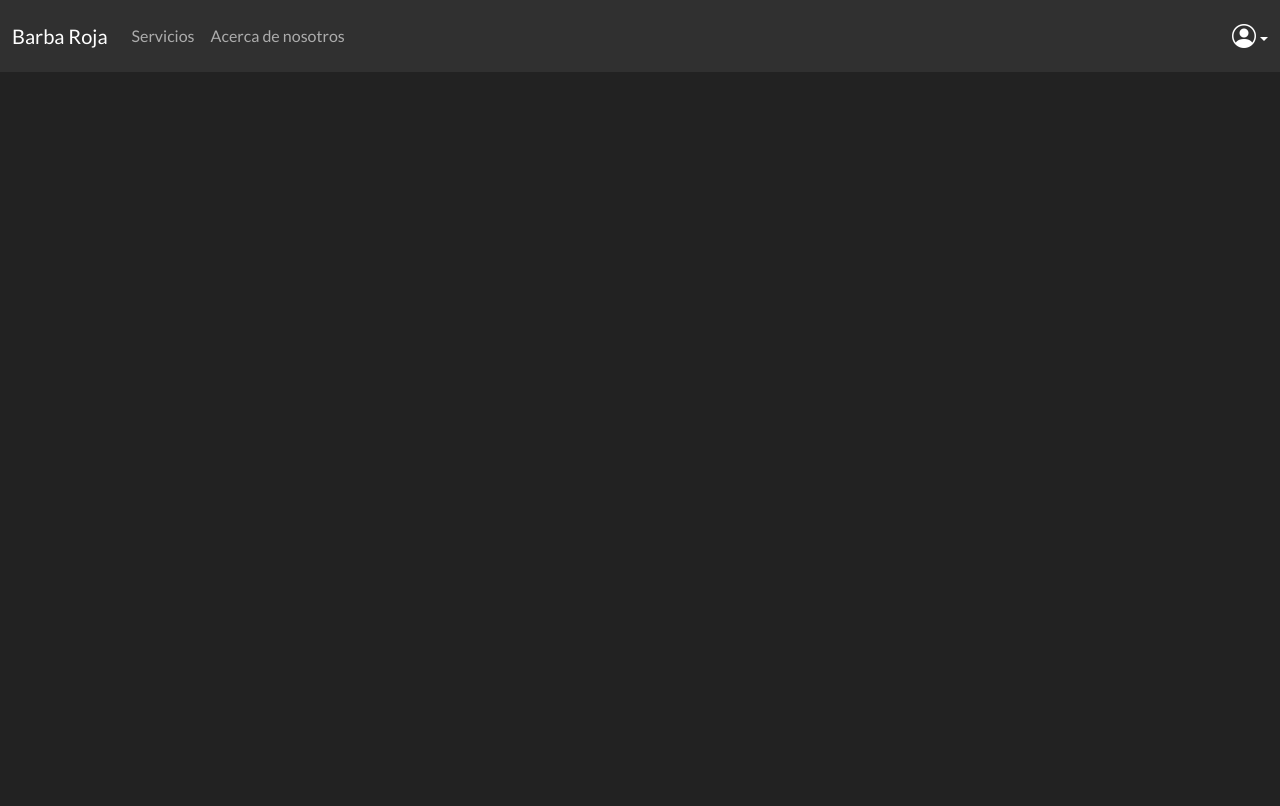
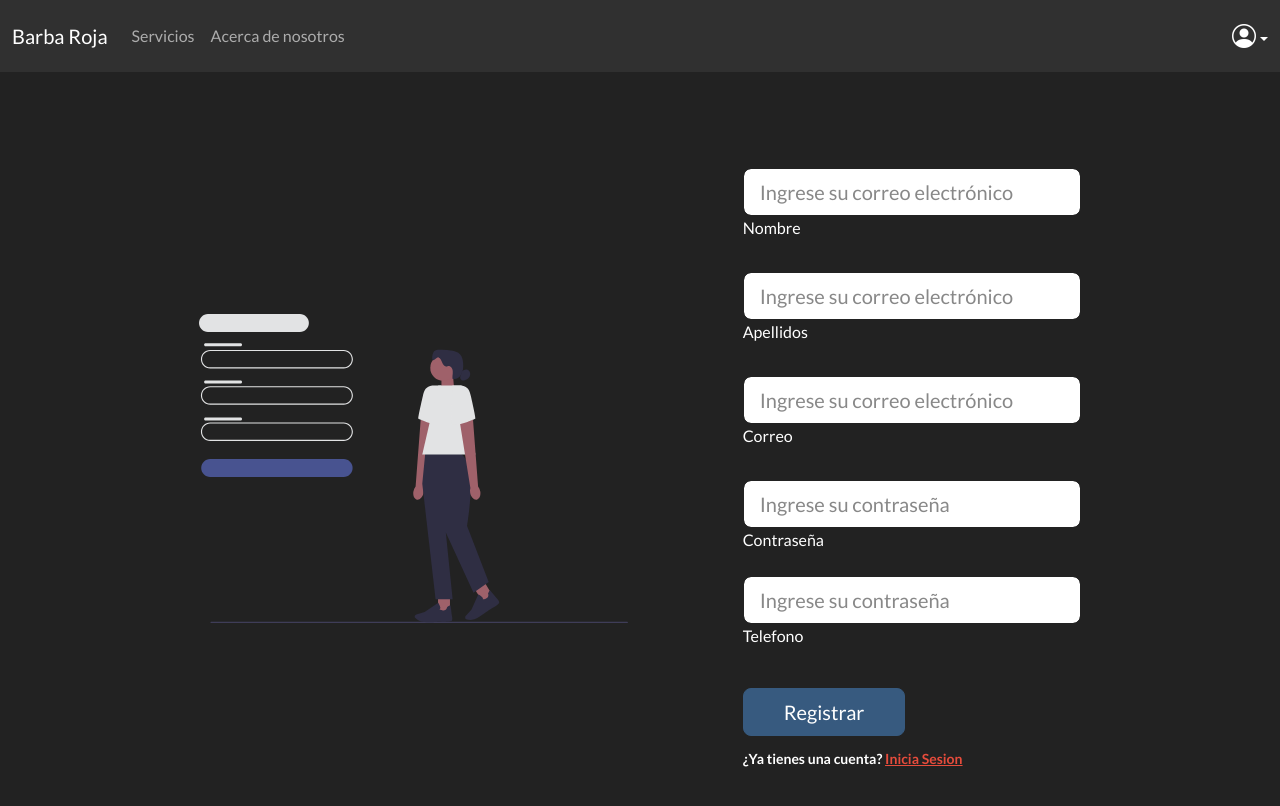
Before and after one commit to GerardoRodr/BarbaRojaAngular, an Angular app: page /register in a window 1280 px wide. Before the commit this address led to /. Shown: the top 806 px of the page. Built offline with nearby package versions, Linux system fonts and the light colour scheme.

Commit message:
Añadida parcialmente funcionalidad Register

```diff
--- a/src/app/app.routes.ts
+++ b/src/app/app.routes.ts
@@ -2,6 +2,7 @@ import { Routes } from '@angular/router';
 import { InicioComponent } from './components/inicio/inicio.component';
 import { ServiciosComponent } from './components/servicios/servicios.component';
 import { LoginComponent } from './components/login/login.component';
+import { RegisterComponent } from './components/register/register.component';
 
 export const routes: Routes = [
     {
@@ -18,5 +19,10 @@ export const routes: Routes = [
         path: 'login',
         title: 'Iniciar Sesion',
         component: LoginComponent
+    },
+    {
+        path: 'register',
+        title: 'Registrarse',
+        component: RegisterComponent
     }
 ];
--- a/src/app/components/partials/navbar/navbar.component.html
+++ b/src/app/components/partials/navbar/navbar.component.html
@@ -26,7 +26,7 @@
                 <a class="dropdown-item" href="#">Cerrar Sesion</a>
               } @else {
                 <a class="dropdown-item" routerLink="login">Iniciar Sesion</a>
-                <a class="dropdown-item" href="#">Registrarse</a>
+                <a class="dropdown-item" href="register">Registrarse</a>
               }
             </div>
         </li>
--- a/src/app/components/register/register.component.html
+++ b/src/app/components/register/register.component.html
@@ -1 +1,64 @@
-<p>register works!</p>
+<style>
+    @media (max-width: 576px) {
+      .img-fluid {
+        width: 100%; /* La imagen se ajustará al 100% del ancho del contenedor */
+        height: auto; /* La altura se ajustará automáticamente según el ancho */
+      }
+
+      .offset-xl-1 {
+        margin-left: 0;
+      }
+    }
+  </style>
+<section class="p-lg-5 m-lg-5 p-sm-3 m-sm-3 p-md-4 m-md-4">
+    <div class="container-fluid h-custom">
+      <div class="row d-flex justify-content-center align-items-center h-100">
+        <div class="col-md-9 col-lg-6 col-xl-5">
+          <img src="/assets/undraw_sign_up_n6im.svg" class="img-fluid" alt="Sample image">
+        </div>
+        <div class="col-md-8 col-lg-6 col-xl-4 offset-xl-1">
+
+          <form (ngSubmit)="registrar()">
+
+            <!-- Nombre input -->
+            <div class="form-outline mb-4">
+                <input [(ngModel)]="cliente.nombreCliente" name="nombreCliente" type="email" class="form-control form-control-lg" placeholder="Ingrese su correo electrónico" required/>
+                <label class="form-label" for="form3Example3">Nombre</label>
+              </div>
+
+            <!-- Apellidos input -->
+            <div class="form-outline mb-4">
+                <input [(ngModel)]="cliente.apellidoCliente" name="apellidoCliente" type="email" class="form-control form-control-lg" placeholder="Ingrese su correo electrónico" required/>
+                <label class="form-label" for="form3Example3">Apellidos</label>
+              </div>
+
+            <!-- Email input -->
+            <div class="form-outline mb-4">
+              <input [(ngModel)]="cliente.correo" name="correo" type="email" class="form-control form-control-lg" placeholder="Ingrese su correo electrónico" required/>
+              <label class="form-label" for="form3Example3">Correo</label>
+            </div>
+
+            <!-- Password input -->
+            <div class="form-outline mb-3">
+              <input [(ngModel)]="cliente.pass" type="password" name="pass" class="form-control form-control-lg" placeholder="Ingrese su contraseña" required/>
+              <label class="form-label" for="form3Example4">Contraseña</label>
+            </div>
+
+            <!-- Telefono input -->
+            <div class="form-outline mb-3">
+              <input [(ngModel)]="cliente.telefono" type="password" name="telefono" class="form-control form-control-lg" placeholder="Ingrese su contraseña" required/>
+              <label class="form-label" for="form3Example4">Telefono</label>
+            </div>
+
+            <div class="text-center text-lg-start mt-4 pt-2">
+              <button type="submit" class="btn btn-primary btn-lg" [disabled]="loading" style="padding-left: 2.5rem; padding-right: 2.5rem;">
+                Registrar
+              </button>
+              <p class="small fw-bold mt-2 pt-1 mb-0">¿Ya tienes una cuenta? <a href="/login" class="link-danger">Inicia Sesion</a></p>
+            </div>
+          </form>
+        </div>
+      </div>
+    </div>
+
+  </section>
--- a/src/app/components/register/register.component.ts
+++ b/src/app/components/register/register.component.ts
@@ -1,13 +1,38 @@
 import { Component } from '@angular/core';
 import { CommonModule } from '@angular/common';
+import { FormsModule } from '@angular/forms';
+import { Cliente } from '../../services/models/cliente.model';
+import { RegisterService } from '../../services/register.service';
+import { response } from 'express';
 
 @Component({
   selector: 'app-register',
   standalone: true,
-  imports: [CommonModule],
+  imports: [CommonModule, FormsModule],
   templateUrl: './register.component.html',
   styleUrl: './register.component.css'
 })
 export class RegisterComponent {
+  cliente: Cliente = { id: 0, nombreCliente: '', apellidoCliente: '', correo: '', pass: '', telefono: '' };
+  loading: boolean = false;
+
+  constructor(private registerService: RegisterService) {}
+
+  registrar() {
+    this.loading = true;
+
+    this.registerService.registrarCliente(this.cliente).subscribe(
+      (response: any) => {
+        this.cliente = response
+        console.log(response)
+        this.loading = false;
+      },
+      (err) => {
+        this.loading = false;
+        console.error(err)
+      }
+    );
+
+  }
 
 }
--- a/src/app/components/servicios/servicios.component.ts
+++ b/src/app/components/servicios/servicios.component.ts
@@ -1,7 +1,7 @@
 import { Component, OnInit  } from '@angular/core';
 import { CommonModule } from '@angular/common';
 import { ServiciosService } from '../../services/servicios.service';
-import { Servicio } from '../../services/servicio.model';
+import { Servicio } from '../../services/models/servicio.model';
 
 @Component({
   selector: 'app-servicios',
--- a/src/app/services/login.service.ts
+++ b/src/app/services/login.service.ts
@@ -6,7 +6,7 @@ import { Observable } from 'rxjs';
   providedIn: 'root'
 })
 export class LoginService {
-  private apiUrl = 'https://apibarbaroja.azurewebsites.net/api/v1/clientes';
+  private apiUrl = 'http://localhost:8080/api/v1/clientes';
 
   constructor(private http: HttpClient) { }
 
--- a/src/app/services/register.service.ts
+++ b/src/app/services/register.service.ts
@@ -1,9 +1,17 @@
+import { HttpClient } from '@angular/common/http';
 import { Injectable } from '@angular/core';
+import { Cliente } from './models/cliente.model';
+import { Observable } from 'rxjs';
 
 @Injectable({
   providedIn: 'root'
 })
 export class RegisterService {
+  private apiUrl = 'http://localhost:8080/api/v1/clientes';
 
-  constructor() { }
+  constructor(private http: HttpClient) {}
+
+  registrarCliente(cliente: Cliente): Observable<any> {
+    return this.http.post(`${this.apiUrl}`, cliente)
+  }
 }
--- a/src/app/services/servicios.service.ts
+++ b/src/app/services/servicios.service.ts
@@ -6,7 +6,7 @@ import { Observable } from 'rxjs';
   providedIn: 'root'
 })
 export class ServiciosService {
-  private apiUrl = 'https://apibarbaroja.azurewebsites.net/api/v1/';
+  private apiUrl = 'http://localhost:8080/api/v1';
 
   constructor(private http: HttpClient) { }
 
```
Also changed, not shown: src/app/services/models/cliente.model.ts (added, +8 -0 lines), src/app/services/models/servicio.model.ts (renamed from src/app/services/servicio.model.ts).
